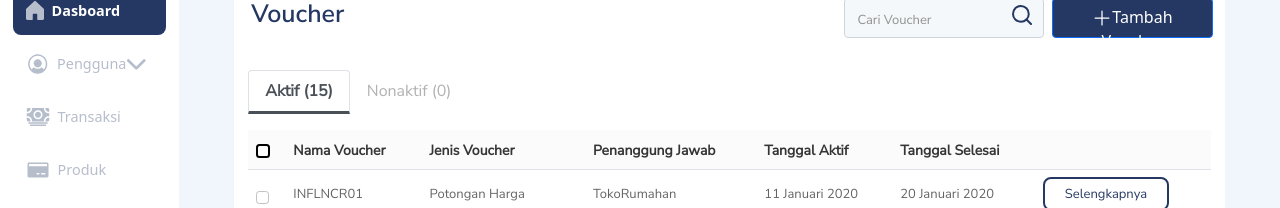
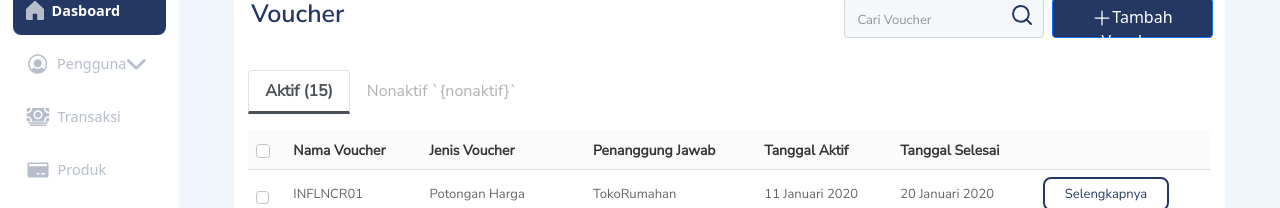
Before and after one commit to YoshuaLangkay/admin-dashboard-tokrum, a React (Create React App) app: page /voucher in a window 1280 px wide. Shown: the part 144-352 px from the top of the page. Built offline with nearby package versions, Linux system fonts and the light colour scheme.

Commit message:
Markeing

```diff
--- a/src/components/Marketing.js
+++ b/src/components/Marketing.js
@@ -19,6 +19,7 @@ import "bootstrap/dist/css/bootstrap.min.css";
 import iconX from "../image/Icon.png";
 
 function Marketing() {
+
   const [hideHapus, setHideHapus] = useState(true);
   const [cekAll, setCekAll] = useState(false);
   const [isCheck, setIsCheck] = useState([]);
@@ -639,6 +640,7 @@ function Marketing() {
               <tr style={{ backgroundColor: "#FBFBFB" }}>
                 <th scope="col">
                   <Form.Check
+                  className="cekbox"
                     handleClick={checkAll}
                     isChecked={isCheckAll}
                     aria-label="option 1"
@@ -725,6 +727,7 @@ function Marketing() {
               <tr style={{ backgroundColor: "#FBFBFB" }}>
                 <th scope="col">
                   <Form.Check
+                  className="cekbox"
                     handleClick={checkAll}
                     isChecked={isCheckAll}
                     aria-label="option 1"
@@ -811,6 +814,7 @@ function Marketing() {
               <tr style={{ backgroundColor: "#FBFBFB" }}>
                 <th scope="col">
                   <Form.Check
+                  className="cekbox"
                     handleClick={checkAll}
                     isChecked={isCheckAll}
                     aria-label="option 1"
--- a/src/components/Voucher.js
+++ b/src/components/Voucher.js
@@ -19,6 +19,10 @@ import "bootstrap/dist/css/bootstrap.min.css";
 import iconX from "../image/Icon.png";
 
 function Voucher() {
+
+  let aktif = 15
+  let nonaktif = 0
+
   const [hideHapus, setHideHapus] = useState(true);
   const [cekAll, setCekAll] = useState(false);
   const [isCheck, setIsCheck] = useState([]);
@@ -585,13 +589,16 @@ function Voucher() {
           <table class="table table-hover ">
             <thead>
               <tr style={{ backgroundColor: "#FBFBFB" }}>
-                <th scope="col">
+                <th scope="col" style={{
+
+                }}>
                   <Form.Check
+                    className="cekbox"
                     handleClick={checkAll}
                     isChecked={isCheckAll}
                     aria-label="option 1"
                     onClick={checkAll}
-                    style={{ align: "center" }}
+                    style={{ align: "center", }}
                   />
                 </th>
                 <th
@@ -702,7 +709,7 @@ function Voucher() {
             </tbody>
           </table>
           </Tab>
-          <Tab className="item-tab" eventKey="nonaktif" title="Nonaktif (0)" >
+          <Tab className="item-tab" eventKey="nonaktif" title="Nonaktif `{nonaktif}`" >
             {/* section 2 */}
 
             <table class="table table-hover ">
@@ -710,6 +717,7 @@ function Voucher() {
               <tr style={{ backgroundColor: "#FBFBFB" }}>
                 <th scope="col">
                   <Form.Check
+                  className="cekbox"
                     handleClick={checkAll}
                     isChecked={isCheckAll}
                     aria-label="option 1"
```
